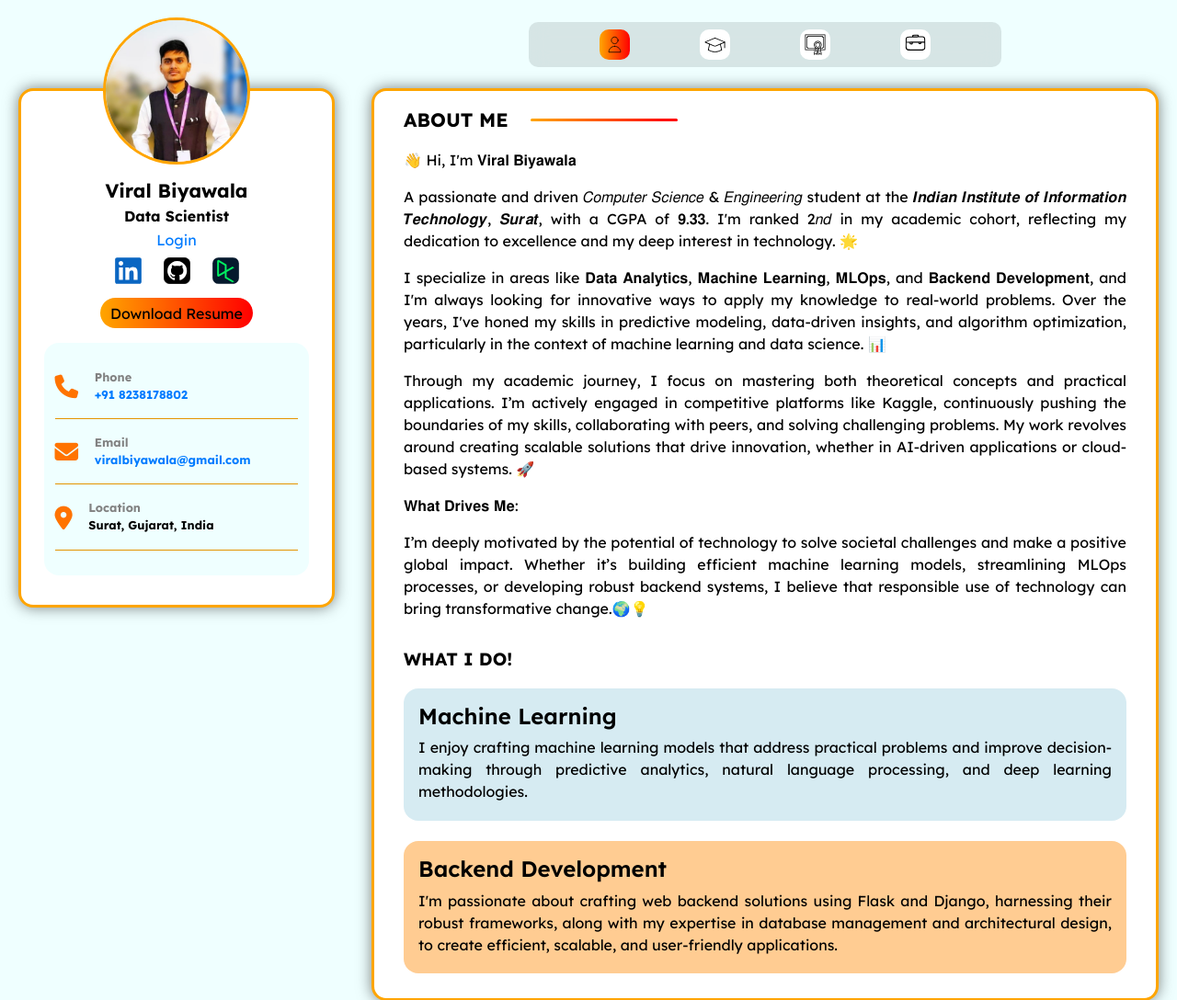
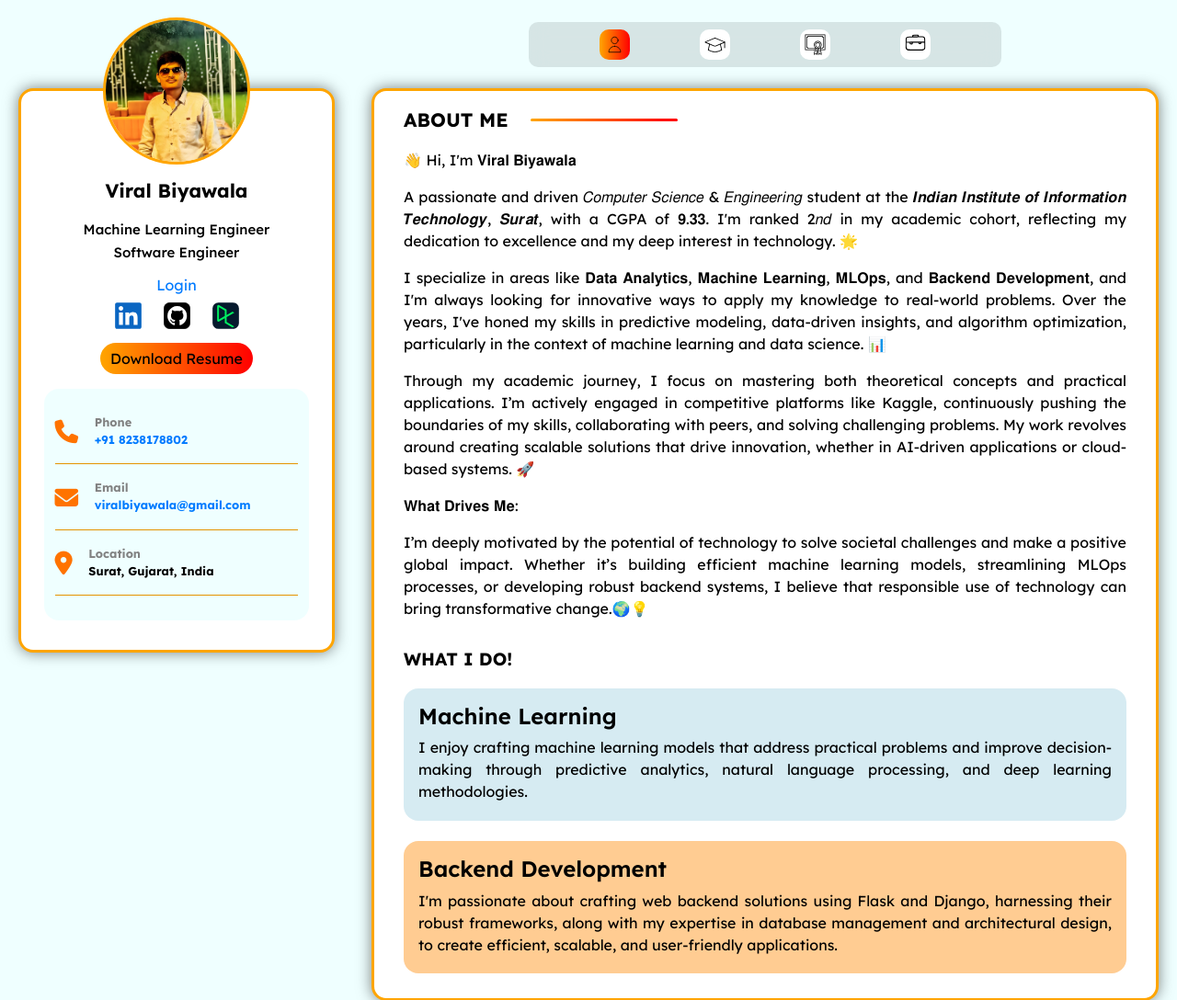
Before and after one commit to ViralBiyawala/Portfolio, a Django app: page / in a window 1280 px wide. Shown: the top 1088 px of the page at 92% size. Run offline with Django 5.2, Linux system fonts and the light colour scheme; data comes from the database, SQL or seed files in the repository; both versions use the stored data as it was after the commit; some libraries are stand-ins or nearby versions.

Commit message:
Production -> Updated

```diff
--- a/viral/viral/settings.py
+++ b/viral/viral/settings.py
@@ -24,7 +24,7 @@ BASE_DIR = Path(__file__).resolve().parent.parent
 SECRET_KEY = 'django-insecure-rn2lp4xq1!l^qdq1xf4x9%x$qzi#p4!pa^+a56xo_id+0&f45d'
 
 # SECURITY WARNING: don't run with debug turned on in production!
-DEBUG = True
+DEBUG = False
 
 ALLOWED_HOSTS = ['192.168.43.119', '127.0.0.1', 'localhost','ViralBiyawala.pythonanywhere.com', 'viralbot.pythonanywhere.com']
 
--- a/viral/viralapp/static/css/dashboard.css
+++ b/viral/viralapp/static/css/dashboard.css
@@ -106,15 +106,21 @@ hr {
 }
 
 .job{
-    font-size: 16px;
-    margin: 0.2rem 0rem;
-    margin-bottom: 0.1rem;
-    font-weight: 700;
+    font-size: 15px;
+    margin-bottom: 2px;
+    margin-top: 0px;
+    font-weight: 500;
 }
 
 #setting{
     margin: 0px;
     margin-top: 1rem;
+    margin-bottom: 1.2rem;
+}
+
+.log{
+    margin-top:10px;
+    /*margin-bottom*/
 }
 
 /* Right Side */
--- a/viral/viralapp/templates/base.html
+++ b/viral/viralapp/templates/base.html
@@ -55,12 +55,15 @@
                     <!-- Profile picture upload form -->
 
                     <h3 id="setting">{{ user.get_full_name }}</h3>
-                    <p class="job">Data Scientist</p>
+                    <!--<div class="job-container">-->
+                        <p class="job">Machine Learning Engineer</p>
+                        <p class="job">Software Engineer</p>
+                    <!--<div>-->
 
                     {% if editable %}
-                    <a href="{% url 'logout' %}">Logout</a>
+                    <a href="{% url 'logout' %}" class="log">Logout</a>
                     {% else %}
-                    <a href="{% url 'login' %}">Login</a>
+                    <a href="{% url 'login' %}" class="log">Login</a>
                     {% endif %}
 
 
```
Also changed, not shown: viral/db.sqlite3, viral/media/images/profile.jpeg (added), viral/media/images/profile.jpg, viral/media/project_images/pristara.jpeg (added), 2 other files.
